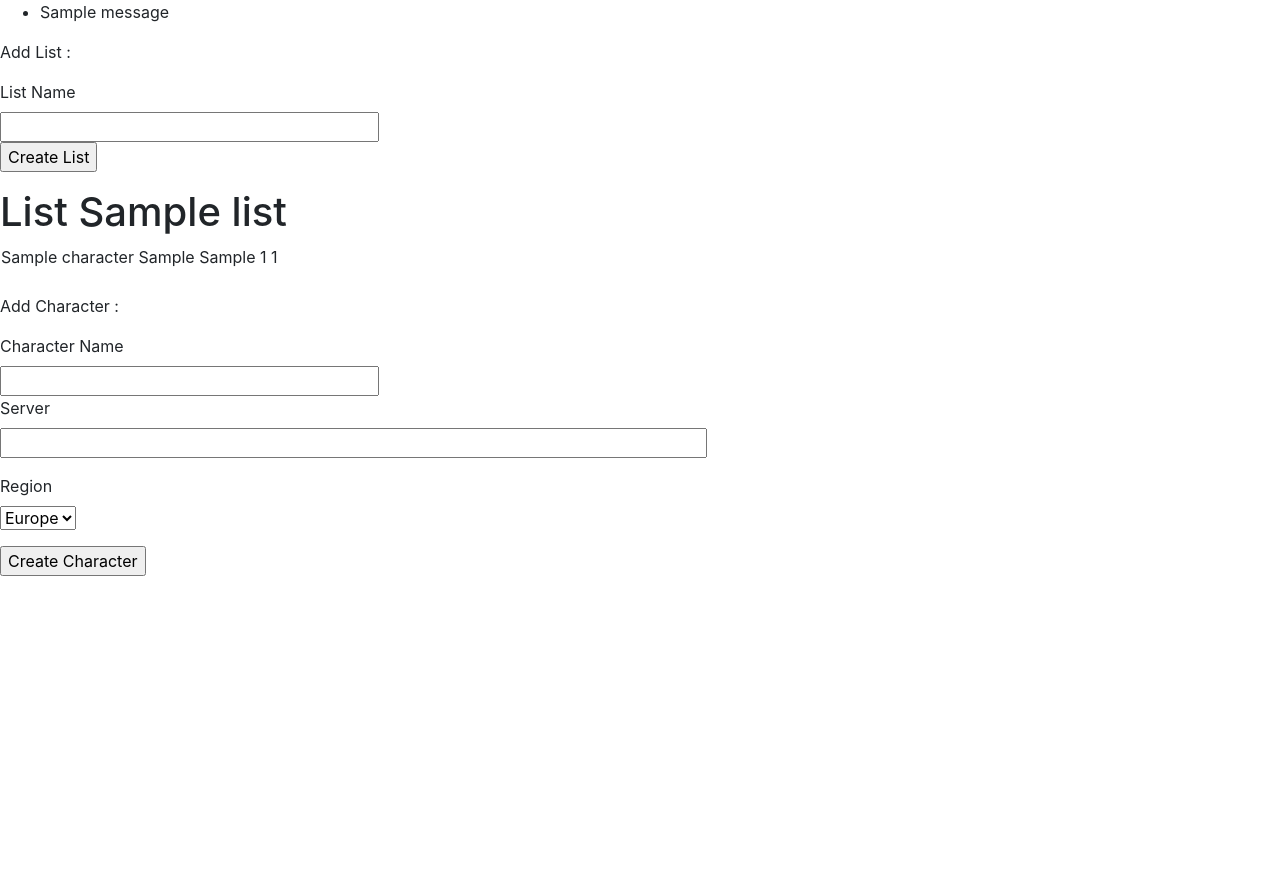
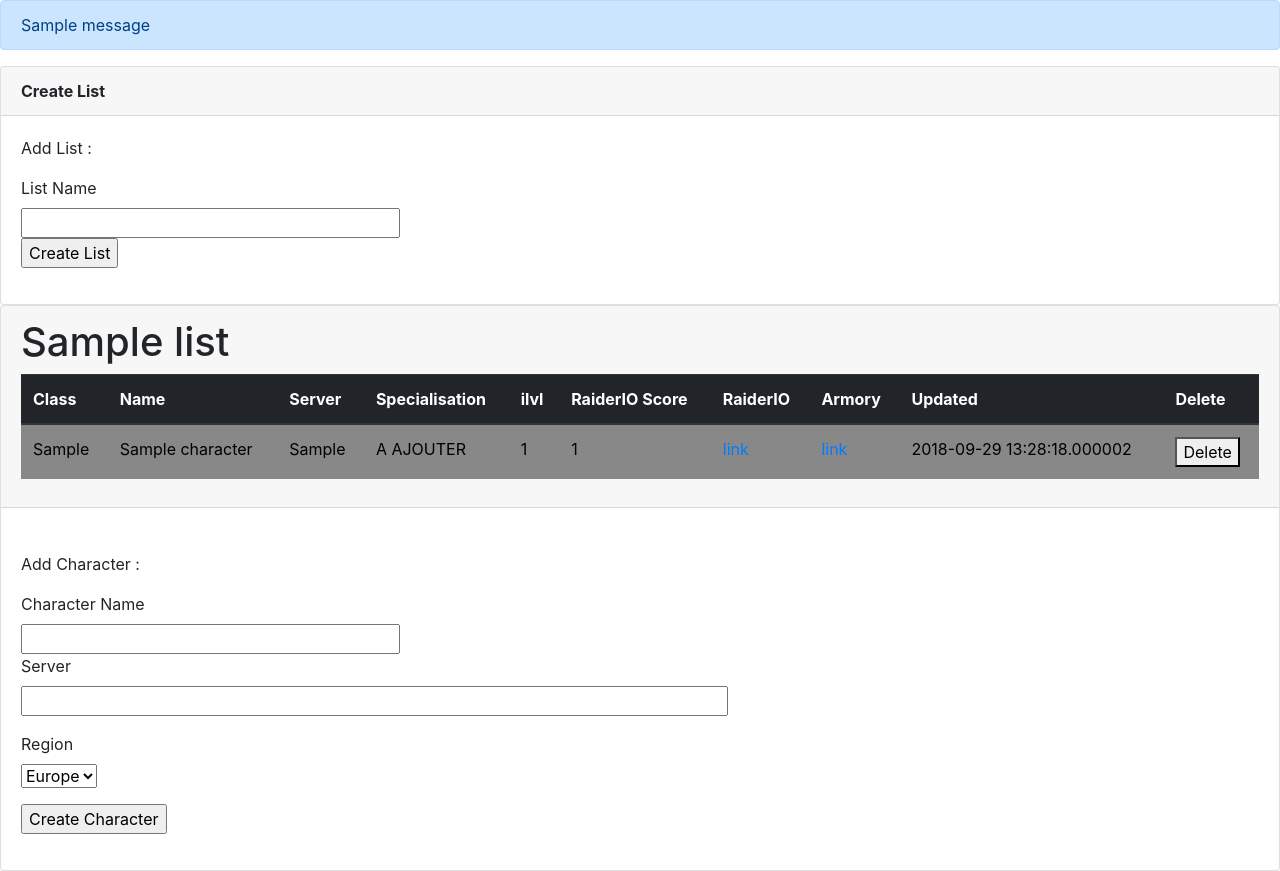
Before and after one commit to Theogalh/TrustApp, a Flask app: page /list in a window 1280 px wide. Shown: the part 56-927 px from the top of the page. Before the commit the page ends 632 px from the top, so only its background shows below. Run offline with Flask 2, Linux system fonts and the light colour scheme; a user stored in the database is signed in; tables that the repository leaves empty hold one stand-in row (values such as "Sample post"); one stand-in notice (Sample message) is shown; some libraries are stand-ins or nearby versions.

Commit message:
Adding CSS

```diff
--- a/app/models/character.py
+++ b/app/models/character.py
@@ -4,18 +4,33 @@ import datetime
 import requests
 
 CLASS = {
-    1: "Guerrier",
+    1: "Warrior",
     2: "Paladin",
-    3: "Chasseur",
-    4: "Voleur",
-    5: "Pretre",
-    6: "Chevalier de la mort",
-    7: "Chaman",
+    3: "Hunter",
+    4: "Rogue",
+    5: "Priest",
+    6: "Death Knight",
+    7: "Shaman",
     8: "Mage",
-    9: "Demoniste",
-    10: "Moine",
-    11: "Druide",
-    12: "Chasseur de demons"
+    9: "Warlock",
+    10: "Monk",
+    11: "Druid",
+    12: "Demon Hunter"
+}
+
+COLOR = {
+    1: "#C79C6E",
+    2: "#F58CBA",
+    3: "#ABD473",
+    4: "#FFF569",
+    5: "#FFFFFF",
+    6: "#C41F3B ",
+    7: "#0070DE",
+    8: "#40C7EB",
+    9: "#8787ED",
+    10: "#00FF96",
+    11: "#FF7D0A",
+    12: "#A330C9"
 }
 
 RACE = {
@@ -50,7 +65,6 @@ char_item = db.Table('char_item',
 
 class Character(db.Model):
     id = db.Column(db.Integer, primary_key=True)
-    # TODO A voir a faire une relation ManyToMany
     lists = db.relationship("List",
                             secondary=list_char,
                             back_populates='characters',
@@ -63,11 +77,13 @@ class Character(db.Model):
     name = db.Column(db.String(64), index=True, unique=True)
     server = db.Column(db.String(64))
     region = db.Column(db.String(64))
-    armory_link = db.Column(db.String(128))
+    armory_link = db.Column(db.String(256))
     ilvl = db.Column(db.Integer, index=True)
     race = db.Column(db.String(64))
     classe = db.Column(db.String(64))
     raiderio = db.Column(db.Integer)
+    raiderio_link = db.Column(db.String(256))
+    color = db.Column(db.String(20))
     last_update = datetime.datetime.now()
 
     def __repr__(self):
@@ -82,7 +98,6 @@ class Character(db.Model):
             self.name,
             app.config["BNET_APIKEY"]
         )
-        print(url)
         r = requests.get(url + "&fields=items")
         if r.status_code != 200:
             return self.refresh(index+1)
@@ -90,6 +105,7 @@ class Character(db.Model):
         r = r.json()
         self.ilvl = int(r["items"]['averageItemLevelEquipped'])
         self.classe = CLASS[int(r["class"])]
+        self.color = COLOR[int(r["class"])]
         self.race = RACE[int(r["race"])]
         self.armory_link = "https://worldofwarcraft.com/fr-fr/character/{}/{}".format(
             self.server,
@@ -106,6 +122,7 @@ class Character(db.Model):
         else:
             r = r.json()
             self.raiderio = r["mythic_plus_scores"]["all"]
+            self.raiderio_link = r["profile_url"]
         self.last_update = datetime.datetime.now()
         db.session.commit()
         return 200
--- /dev/null
+++ b/app/static/style.css
@@ -0,0 +1,3 @@
+.black-bg {
+    color:black;
+}
--- a/app/static/templates/_character.html
+++ b/app/static/templates/_character.html
@@ -1,5 +1,12 @@
-    <table>
-        <tr valign="top">
-            <td>{{ character.name }} {{ character.region }} {{ character.server }} {{ character.ilvl }} {{ character.raiderio }}</td>
+        <tr style="background-color:{{ character.color }}">
+          <td class="black-bg">{{ character.classe }}</td>
+          <td class="black-bg">{{ character.name }}</td>
+          <td class="black-bg">{{ character.server }}</td>
+          <td class="black-bg">A AJOUTER</td>
+          <td class="black-bg">{{ character.ilvl }}</td>
+          <td class="black-bg">{{ character.raiderio }}</td>
+          <td class="black-bg"><a href="{{ character.armory_link }}">link</a></td>
+          <td class="black-bg"><a href="{{ character.raiderio_link }}">link</a></td>
+          <td class="black-bg">{{ character.last_update }}</td>
+          <td class="black-bg"><button> Delete</button></td>
         </tr>
-    </table>
--- /dev/null
+++ b/app/static/templates/_list.html
@@ -0,0 +1,22 @@
+        <table class="table table-striped table-dark">
+            <h1>{{ list.name }}</h1>
+            <thead>
+                <tr>
+                  <th scope="col">Class</th>
+                  <th scope="col">Name</th>
+                  <th scope="col">Server</th>
+                  <th scope="col">Specialisation</th>
+                  <th scope="col">ilvl</th>
+                  <th scope="col">RaiderIO Score</th>
+                  <th scope="col">RaiderIO</th>
+                  <th scope="col">Armory</th>
+                  <th scope="col">Updated</th>
+                  <th scope="col">Delete</th>
+                </tr>
+            </thead>
+          <tbody>
+            {% for character in list.characters %}
+                    {% include '_character.html' %}
+            {% endfor %}
+          </tbody>
+        </table>
--- a/app/static/templates/base.html
+++ b/app/static/templates/base.html
@@ -2,17 +2,14 @@
 <html lang="en">
 <head>
     <link rel="stylesheet" href="https://stackpath.bootstrapcdn.com/bootstrap/4.1.3/css/bootstrap.min.css" integrity="sha384-MCw98/SFnGE8fJT3GXwEOngsV7Zt27NXFoaoApmYm81iuXoPkFOJwJ8ERdknLPMO" crossorigin="anonymous">
+    <link rel="stylesheet" type="text/css" href="./static/style.css" />
     <meta name="viewport" content="width=device-width, initial-scale=1, shrink-to-fit=no">
     <meta charset="UTF-8">
-      {% if user %}
-      <title>{{ user.username }} - TrustApp</title>
-      {% else %}
-      <title>TrustApp</title>
-      {% endif %}
+    <title>TrustApp</title>
 </head>
 <body>
     <nav class="navbar navbar-expand-lg navbar-dark bg-dark">
-        <a class="navbar-brand" href="#">TrustApp:</a>
+        <a class="navbar-brand" href="/">TrustApp:</a>
         <button class="navbar-toggler" type="button" data-toggle="collapse" data-target="#navbarSupportedContent" aria-controls="navbarSupportedContent" aria-expanded="false" aria-label="Toggle navigation">
         <span class="navbar-toggler-icon"></span>
         </button>
@@ -41,17 +38,16 @@
                 {% endif %}
             </ul>
         </div>
-    <hr>
     </nav>
-        {% with messages = get_flashed_messages() %}
+    {% with messages = get_flashed_messages() %}
         {% if messages %}
-        <ul>
             {% for message in messages %}
-            <li>{{ message }}</li>
+                <div class="alert alert-primary" role="alert">
+                    {{ message }}
+                </div>
             {% endfor %}
-        </ul>
         {% endif %}
-        {% endwith %}
+    {% endwith %}
     {% block content %}
     {% endblock %}
     <script src="https://code.jquery.com/jquery-3.3.1.slim.min.js" integrity="sha384-q8i/X+965DzO0rT7abK41JStQIAqVgRVzpbzo5smXKp4YfRvH+8abtTE1Pi6jizo" crossorigin="anonymous"></script>
--- a/app/static/templates/index.html
+++ b/app/static/templates/index.html
@@ -10,10 +10,7 @@
     <div id="players">
     <ul class="list-group"id="players_ul">
         {% for list in current_user.lists %}
-            <h1>{{ list.name }}</h1>
-            {% for character in list.characters %}
-                {% include '_character.html' %}
-            {% endfor %}
+            {% include '_list.html' %}
         {% endfor %}
     </ul>
     </div>
--- a/app/static/templates/list.html
+++ b/app/static/templates/list.html
@@ -1,6 +1,11 @@
 {% include "base.html" %}
 
 {% block content %}
+    <div class="card">
+      <div class="card-header">
+          <b>Create List</b>
+      </div>
+      <div class="card-body">
         <form action="{{ url_for("list") }}" method="post">
             <p>
                 Add List :<br>
@@ -12,11 +17,14 @@
             {% endfor %}
             <p>{{ formList.submit() }}</p>
          </form>
+      </div>
+    </div>
     {% for list in current_user.lists %}
-        <h1> List {{ list.name }}</h1>
-        {% for character in list.characters %}
-            {% include "_character.html" %}
-        {% endfor %}
+    <div class="card">
+      <div class="card-header">
+            {% include '_list.html' %}
+      </div>
+      <div class="card-body">
     <br>
         <form action="{{ url_for("list", listname=list.name) }}" method="post">
             <p>
@@ -42,5 +50,6 @@
                 {% endfor %}
             <p>{{ formChar.submit() }}</p>
          </form>
+      </div>
     {% endfor %}
 {% endblock %}
--- a/app/static/templates/user.html
+++ b/app/static/templates/user.html
@@ -13,7 +13,4 @@
     </table>
     <a href="/user/edit"><button type="button" class="btn btn-dark">Edit</button></a>
     <hr>
-    {% for character in characters %}
-        {% include '_character.html' %}
-    {% endfor %}
 {% endblock %}
```
Lines whose indentation alone changed are shown as unchanged.
